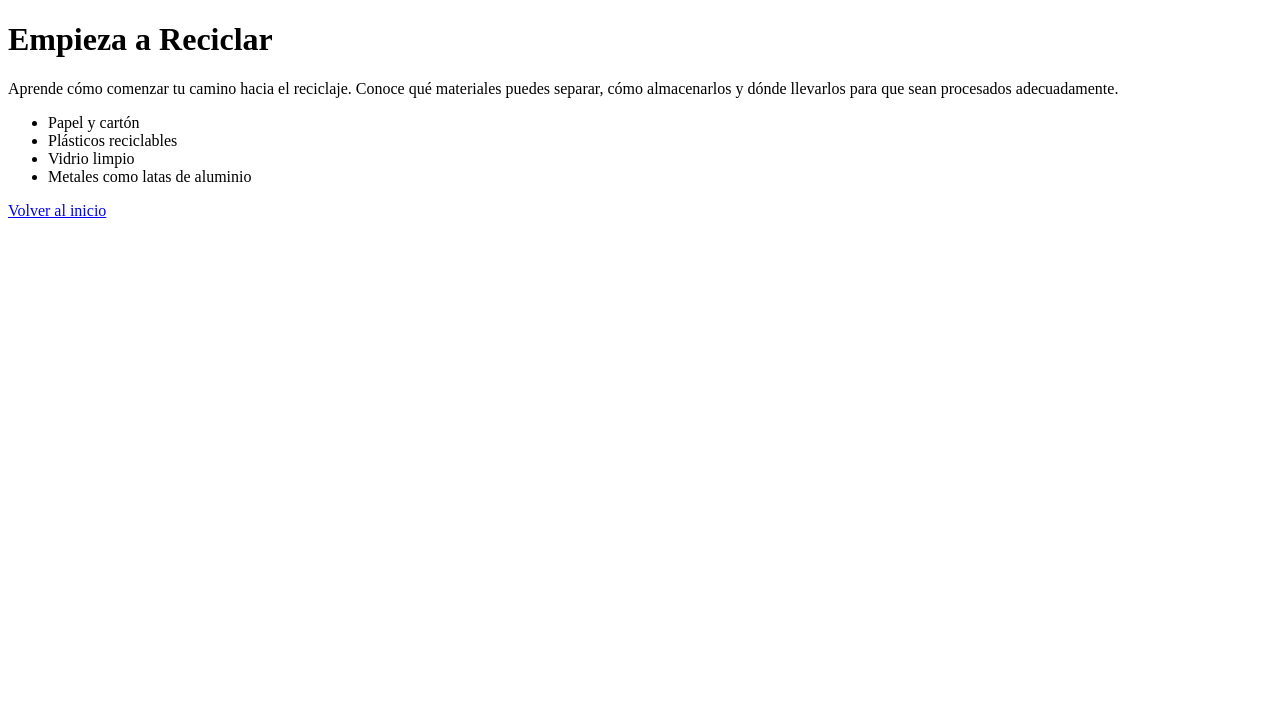
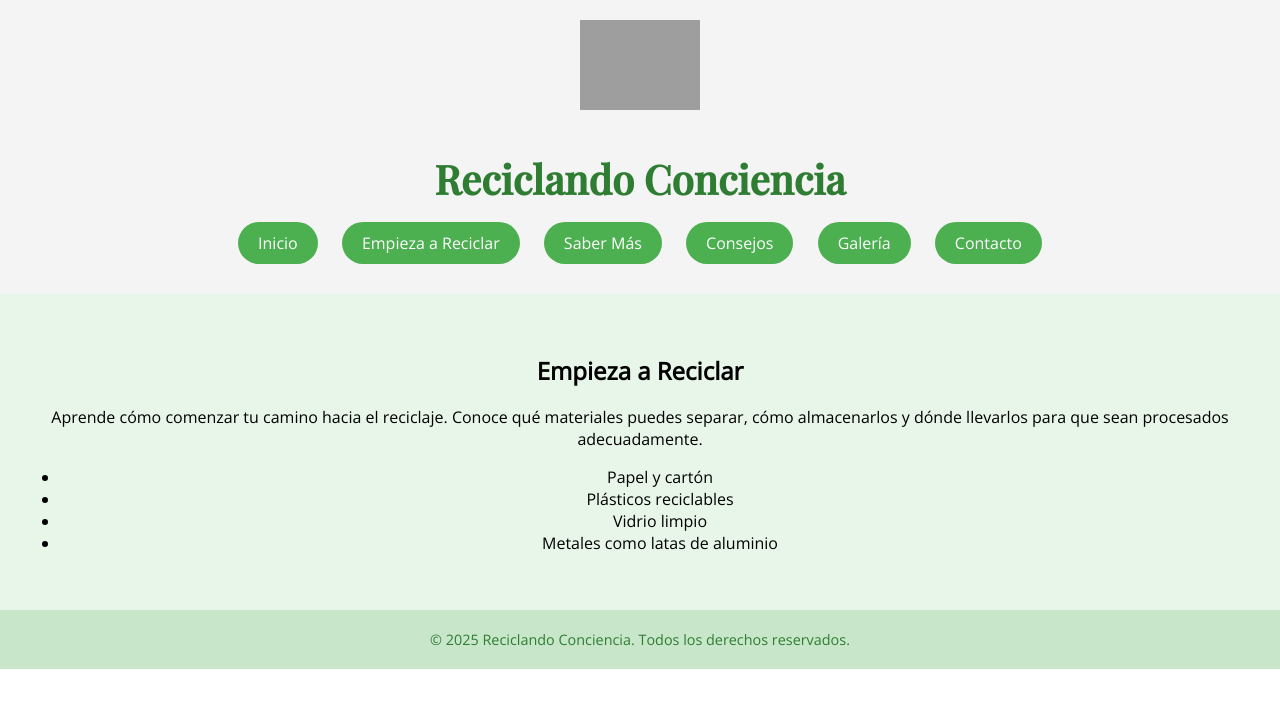
Before and after one commit to wali333-arch/reciclando-conciencia-, a plain HTML site: page reciclar.html in a window 1280 px wide. Drawn offline with nearby package versions, Linux system fonts and the light colour scheme; grey boxes are pictures that could not be loaded.

Commit message:
Update reciclar.html

```diff
--- a/reciclar.html
+++ b/reciclar.html
@@ -3,9 +3,74 @@
 <head>
   <meta charset="UTF-8" />
   <title>Empieza a Reciclar</title>
+  <link href="https://fonts.googleapis.com/css2?family=Playfair+Display:wght@500&family=Open+Sans&display=swap" rel="stylesheet"/>
+  <style>
+    body {
+      font-family: 'Open Sans', sans-serif;
+      text-align: center;
+      background-color: #ffffff;
+      margin: 0;
+      padding: 0;
+    }
+    header {
+      background-color: #f4f4f4;
+      padding: 20px 20px 40px 20px;
+    }
+    header img {
+      width: 120px;
+      margin-bottom: 10px;
+    }
+    header h1 {
+      font-family: 'Playfair Display', serif;
+      font-size: 2.5rem;
+      color: #2e7d32;
+    }
+    nav {
+      margin-top: 20px;
+    }
+    .btn {
+      margin: 10px;
+      background-color: #4CAF50;
+      color: white;
+      padding: 10px 20px;
+      border: none;
+      border-radius: 25px;
+      font-size: 1rem;
+      cursor: pointer;
+      transition: background-color 0.3s ease;
+      text-decoration: none;
+    }
+    .btn:hover {
+      background-color: #45a049;
+    }
+    main {
+      padding: 40px 20px;
+      background-color: #e8f5e9;
+    }
+    footer {
+      background-color: #c8e6c9;
+      color: #2e7d32;
+      padding: 20px;
+      font-size: 0.9rem;
+    }
+  </style>
 </head>
 <body>
-  <h1>Empieza a Reciclar</h1>
+  <header>
+    <img src="images/logo.png" alt="Logo Reciclando Conciencia" />
+    <h1>Reciclando Conciencia</h1>
+    <nav>
+      <a href="index.html" class="btn">Inicio</a>
+      <a href="reciclar.html" class="btn">Empieza a Reciclar</a>
+      <a href="sabermas.html" class="btn">Saber Más</a>
+      <a href="consejos.html" class="btn">Consejos</a>
+      <a href="galeria.html" class="btn">Galería</a>
+      <a href="contacto.html" class="btn">Contacto</a>
+    </nav>
+  </header>
+
+  <main>
+    <h2>Empieza a Reciclar</h2>
     <p>Aprende cómo comenzar tu camino hacia el reciclaje. Conoce qué materiales puedes separar, cómo almacenarlos y dónde llevarlos para que sean procesados adecuadamente.</p>
     <ul>
       <li>Papel y cartón</li>
@@ -13,6 +78,10 @@
       <li>Vidrio limpio</li>
       <li>Metales como latas de aluminio</li>
     </ul>
-  <a href="index.html">Volver al inicio</a>
+  </main>
+
+  <footer>
+    &copy; 2025 Reciclando Conciencia. Todos los derechos reservados.
+  </footer>
 </body>
 </html>
```
Lines whose indentation alone changed are shown as unchanged.
